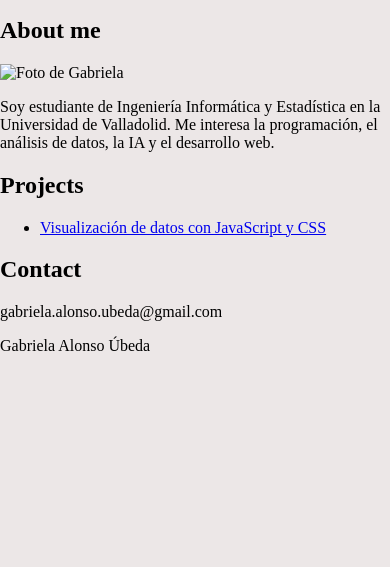
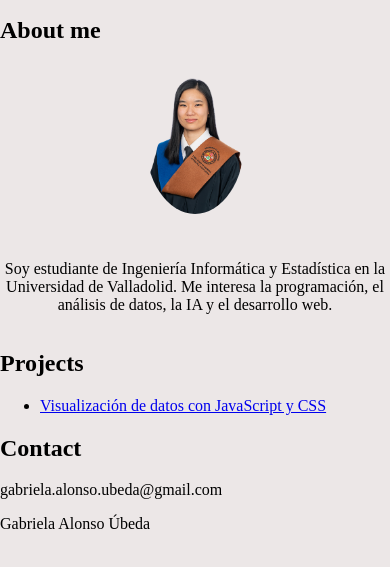
Before and after one commit to gabi71299/gabi71299.github.io, a plain HTML site: page index.html in a window 390 px wide. Shown: the part 199-766 px from the top of the page. Drawn offline with Linux system fonts and the light colour scheme.

Commit message:
Actualizo sección about me y foto

```diff
--- a/css/style.css
+++ b/css/style.css
@@ -17,18 +17,39 @@
     width: 100%;
     margin-left: 10%;
 }
-.txt0{
-    font-weight: bold; /* Negrita */
-}
-.txt50{
-    font-weight: bold; /* Negrita */
-    color: white;
-}
+
 
 body {
     background-color: #ece7e7; /* gris muy suave */
     margin: 0;
     padding: 0;
+}
+/* Contenedor About */
+.about-container {
+  display: flex;
+  align-items: center;
+  gap: 20px;
+  margin-top: 20px;
+}
+
+/* Imagen About */
+.about-photo {
+  width: 100px;      /* Puedes ajustar el tamaño */
+  height: auto;
+  border-radius: 50%; /* Hace la imagen redonda si tiene fondo transparente */
+  object-fit: cover;
+}
+
+/* RESPONSIVE — en pantallas pequeñas la imagen pasa arriba */
+@media (max-width: 700px) {
+  .about-container {
+    flex-direction: column;   /* Imagen arriba, texto debajo */
+    text-align: center;       /* Centra el contenido */
+  }
+
+  .about-photo {
+    margin-bottom: 10px;
+  }
 }
 
 /* NAVBAR */
--- a/index.html
+++ b/index.html
@@ -29,7 +29,7 @@
   <section id="about">
     <h2>About me</h2>
     <div class="about-container">
-      <img src="orla_YO" alt="Foto de Gabriela" class="about-photo">
+      <img src="orla_YO-Photoroom.png" alt="Foto de Gabriela" class="about-photo">
       <p>
         Soy estudiante de Ingeniería Informática y Estadística en la Universidad de Valladolid.
         Me interesa la programación, el análisis de datos, la IA y el desarrollo web.
```
